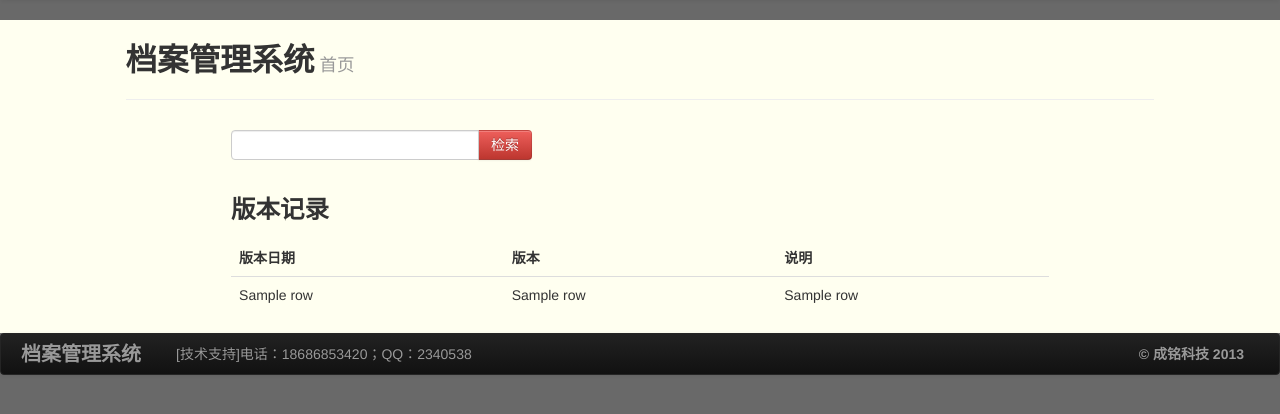
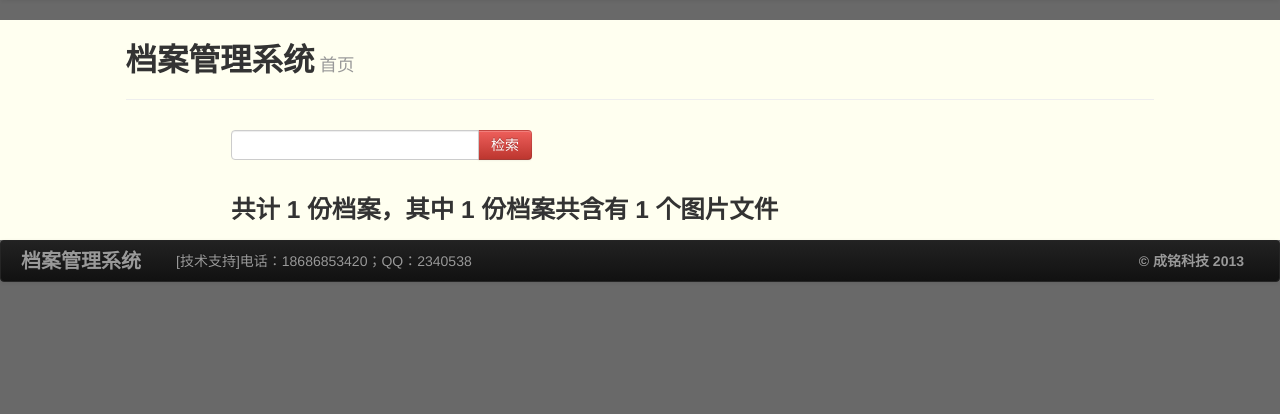
Before and after one commit to Ovaphlow/cmtech, a Flask app: template templates/index.html in a window 1280 px wide. Shown: the part 42-456 px from the top of the page. Run offline with Flask 2, Linux system fonts and the light colour scheme; the template is opened without the code that fills it: most values are stand-ins (such as "Sample title", 1, 10 or a date in 2020).

Commit message:
修改首页显示内容

```diff
--- a/templates/index.html
+++ b/templates/index.html
@@ -16,25 +16,17 @@
     </div>
     <div class="row-fluid">
       <div class="span8 offset2">
-        <h3><strong>版本记录</strong></h3>
-        <table class="table table-hover">
-          <thead>
-            <tr>
-              <th>版本日期</th>
-              <th>版本</th>
-              <th>说明</th>
-            </tr>
-          </thead>
-          <tbody>
-          {% for row in data %}
-            <tr>
-              <td>{{ row[1] }}</td>
-              <td>{{ row[2] }}</td>
-              <td>{{ row[3] }}</td>
-            </tr>
-          {% endfor %}
-          </tbody>
-        </table>
+        <h3>
+          <strong>
+            共计
+            {{ data_count[0][0] }}
+            份档案，其中
+            {{ data_count[1][0] }}
+            份档案共含有
+            {{ data_count[2][0] }}
+            个图片文件
+          </strong>
+        </h3>
       </div>
     </div>
 {% endblock %}
```
Also changed, not shown: index.py (+22 -3 lines).
